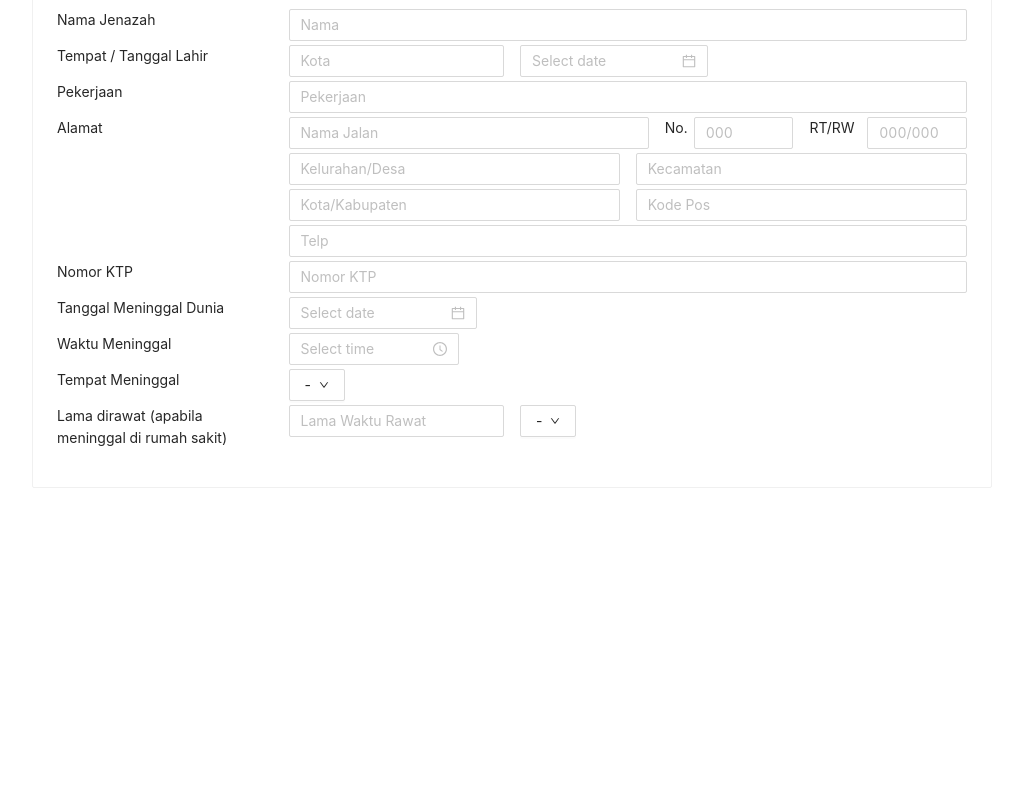
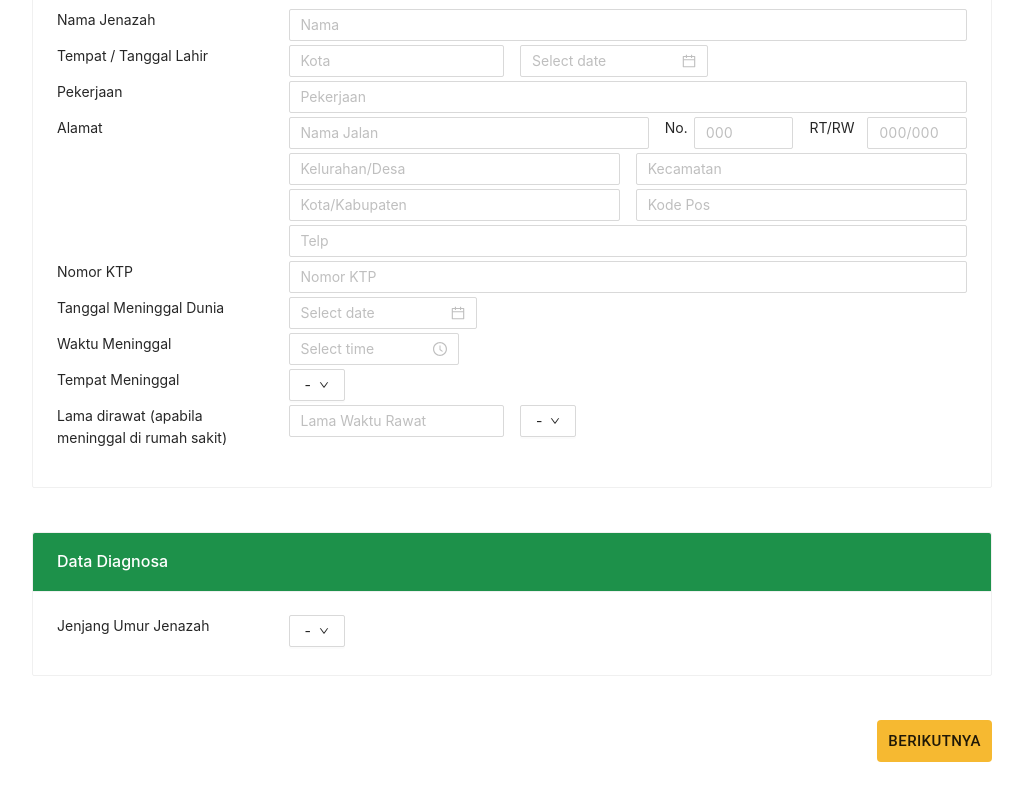
Before and after one commit to bernardadhitya/death-archive-react, a React (Create React App) app: page /skmk/form in a window 1280 px wide. Shown: the part 1065-1865 px from the top of the page, without its empty margins (128-1151 px from the left). Before the commit the page ends 1553 px from the top, so only its background shows below. Built offline with nearby package versions, Linux system fonts and the light colour scheme.

Commit message:
[Bernard] Add sumbit button

```diff
--- a/src/Containers/SkmkFormPage/SkmkFormPage.js
+++ b/src/Containers/SkmkFormPage/SkmkFormPage.js
@@ -1,4 +1,6 @@
+import { Button } from '@material-ui/core';
 import React from 'react';
+import SkmkDataDiagnosa from '../../Components/SkmkFormCards/SkmkDataDiagnosa';
 import SkmkDataJenazah from '../../Components/SkmkFormCards/SkmkDataJenazah';
 import SkmkDataPelapor from '../../Components/SkmkFormCards/SkmkDataPelapor';
 import SkmkDataSurat from '../../Components/SkmkFormCards/SkmkDataSurat';
@@ -23,17 +25,31 @@ const SkmkFormPage = () => {
     )
   }
 
+  const renderDataDiagnosa = () => {
+    return (
+      <SkmkDataDiagnosa />
+    )
+  }
+
   return (
     <div style={{margin: '120px 160px'}}>
       <h1>Input Surat Keterangan Melapor Kematian (SKMK)</h1>
       <br/>
       {renderDataSurat()}
-      <br/>
-      <br/>
+      <br/><br/>
       {renderDataPelapor()}
-      <br/>
-      <br/>
+      <br/><br/>
       {renderDataJenazah()}
+      <br/><br/>
+      {renderDataDiagnosa()}
+      <br/><br/>
+      <Button
+        size='large'
+        style={{backgroundColor: '#F6B931', float: 'right'}}
+      >
+        Berikutnya
+      </Button>
+      <br/><br/><br/><br/>
     </div>
   )
 }
```
